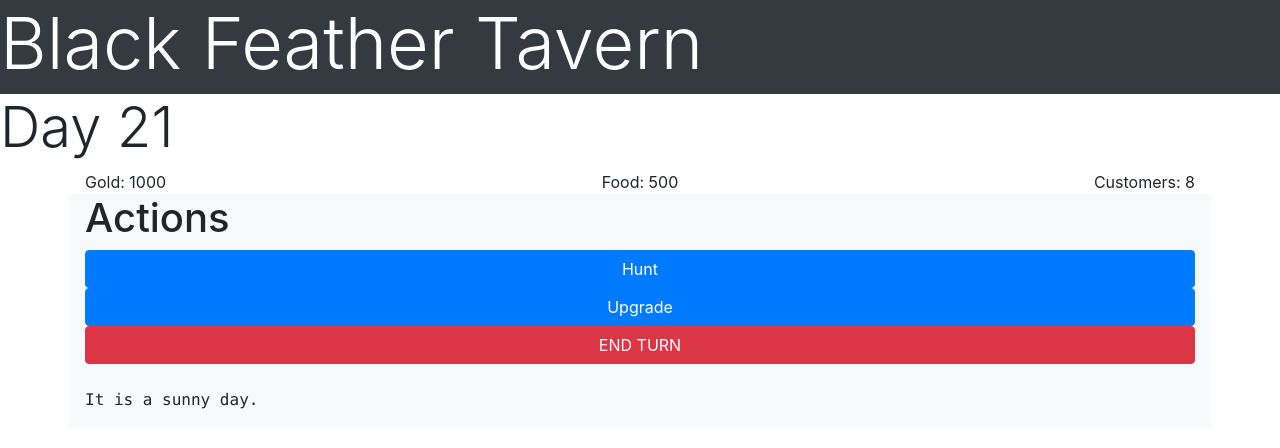
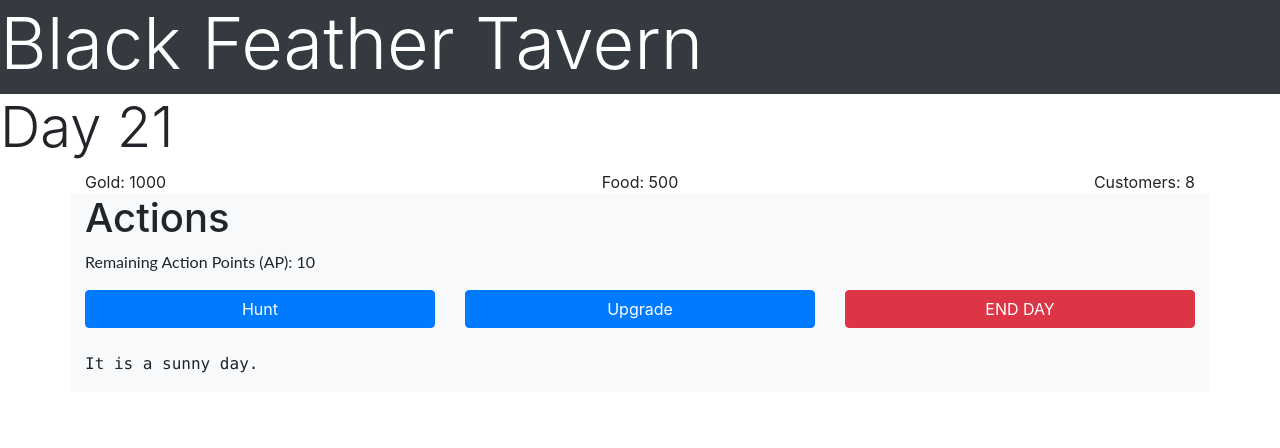
Before and after one commit to Infiniafication/angular-tavern, an Angular app: page / in a window 1280 px wide. Shown: the top 448 px of the page. Built offline with nearby package versions, Linux system fonts and the light colour scheme.

Commit message:
2 files modified

```diff
--- a/src/app/app.component.html
+++ b/src/app/app.component.html
@@ -29,21 +29,18 @@
     <div class="row">
       <div class="col-sm">
         <h1>Actions</h1>
+        <p>Remaining Action Points (AP): {{ap}}</p>
       </div>
     </div>
     <div class="row">
       <div class="col">
         <button type="button" class="btn btn-primary btn-block">Hunt</button>
       </div>
-    </div>
-    <div class="row">
       <div class="col">
         <button type="button" class="btn btn-primary btn-block">Upgrade</button>
       </div>
-    </div>
-    <div class="row">
       <div class="col">
-        <button type="button" class="btn btn-danger btn-block text-uppercase">End Turn</button>
+        <button type="button" class="btn btn-danger btn-block text-uppercase">End Day</button>
       </div>
     </div>
 
--- a/src/app/app.component.ts
+++ b/src/app/app.component.ts
@@ -12,4 +12,5 @@ export class AppComponent  {
   gold = 1000;
   food = 500;
   customerCount = 8;
+  ap = 10;
 }
```
